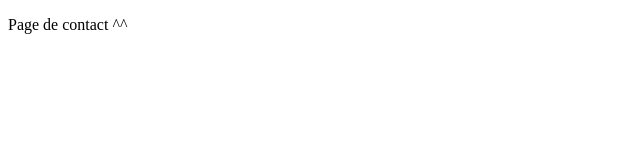
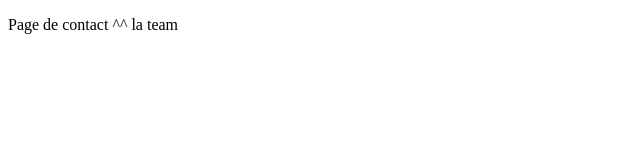
Before and after one commit to ChampiEZ/coursGit, a plain HTML site: page contact.html in a window 1280 px wide. Shown: the full height of the page, 0-640 px from the left. Drawn offline with Linux system fonts and the light colour scheme.

Commit message:
:rocket: test

```diff
--- a/contact.html
+++ b/contact.html
@@ -7,7 +7,7 @@
 </head>
 <body>
     <div>
-        <p>Page de contact ^^</p>
+        <p>Page de contact ^^ la team</p>
     </div>
 
 </body>
```
